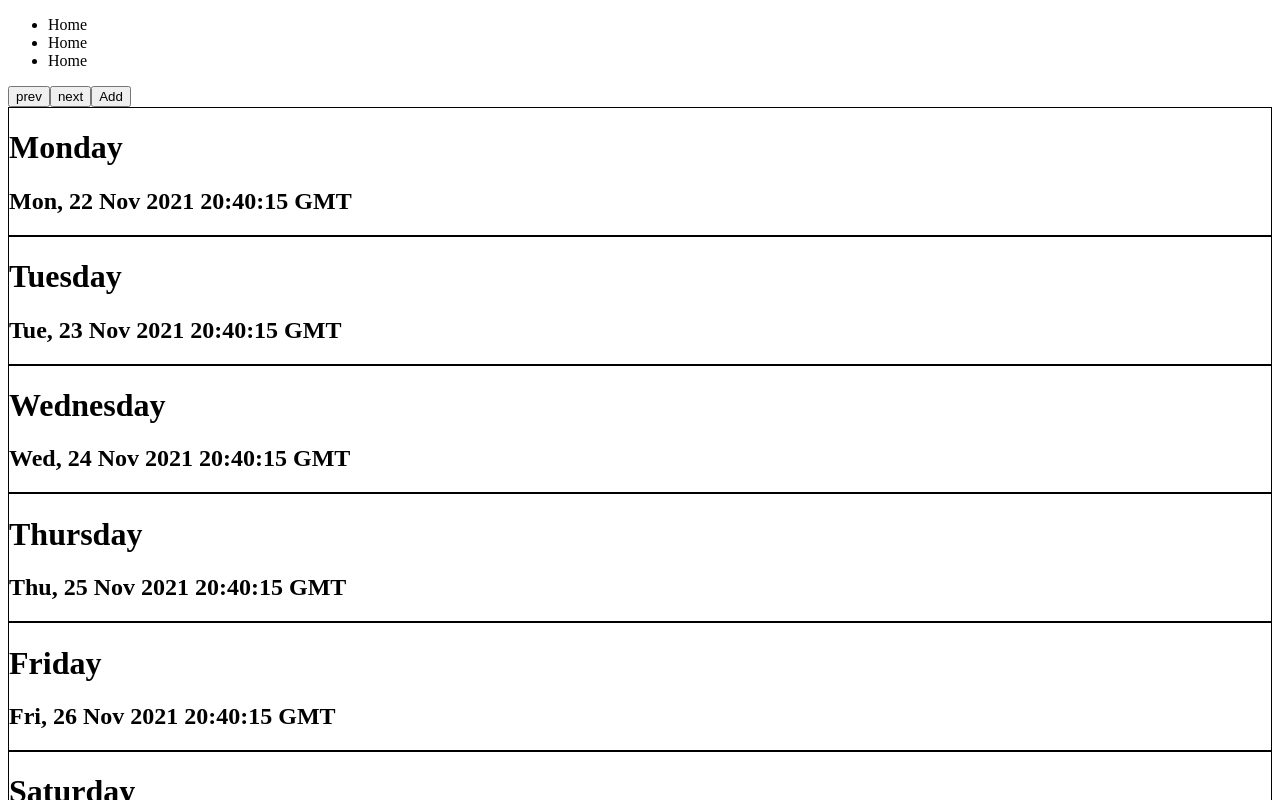
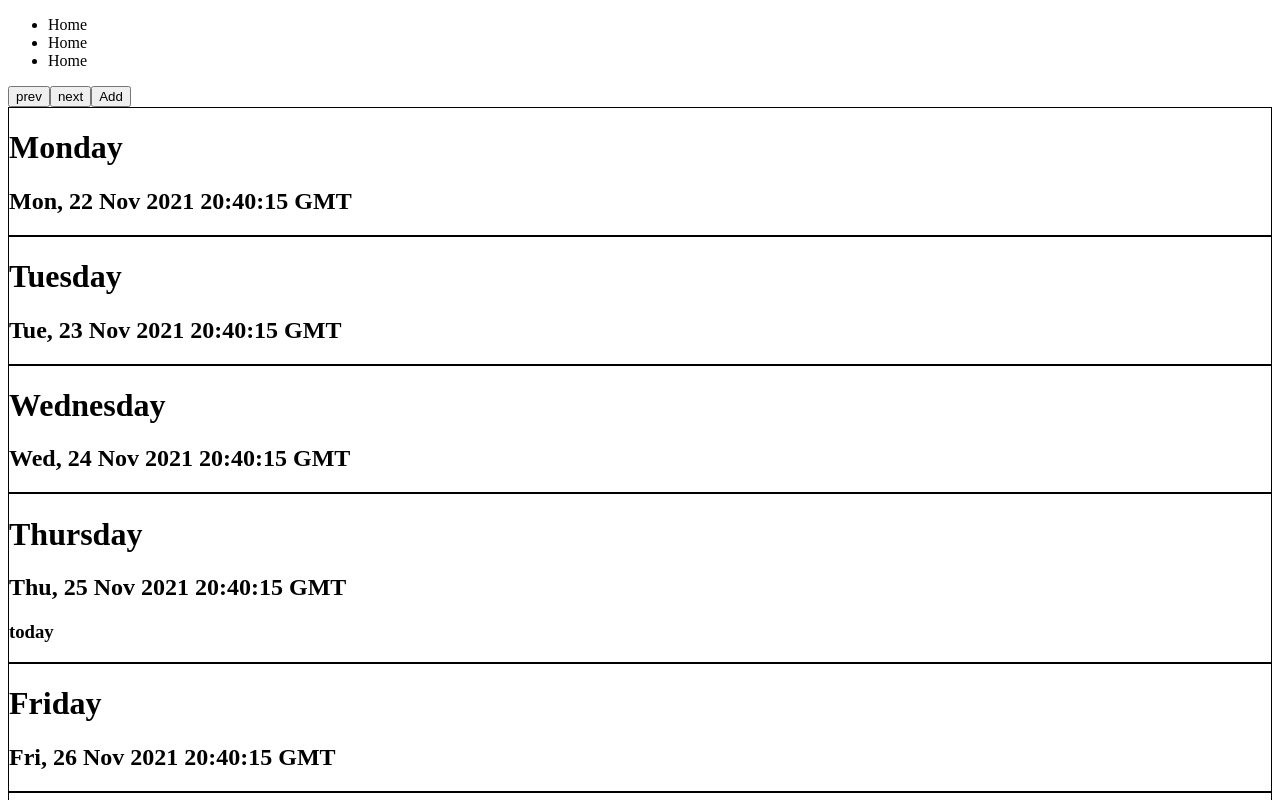
Before and after one commit to rturner1989/Planner-Application, a React (Create React App) app: page / in a window 1280 px wide. Shown: the top 800 px of the page. Built offline with nearby package versions, Linux system fonts and the light colour scheme.

Commit message:
Functionality Update
- changed date to string values
- cleaned up code functions

```diff
--- a/src/Components/TaskEditor/TaskEditor.tsx
+++ b/src/Components/TaskEditor/TaskEditor.tsx
@@ -16,7 +16,7 @@ const TaskEditor: React.FC<props> = ({ formData, handleSubmit }) => {
                       id: 0,
                       name: "",
                       description: "",
-                      endDate: new Date().getTime(),
+                      endDate: new Date().toUTCString(),
                       startTime: "12:00",
                       endTime: "12:00",
                   };
@@ -68,7 +68,7 @@ const TaskEditor: React.FC<props> = ({ formData, handleSubmit }) => {
                         onChange={(e) => {
                             setTaskInput({
                                 ...taskInput,
-                                endDate: new Date(e.target.value).getTime(),
+                                endDate: new Date(e.target.value).toUTCString(),
                             });
                         }}
                     />
@@ -153,7 +153,7 @@ const TaskEditor: React.FC<props> = ({ formData, handleSubmit }) => {
                             id: 0,
                             name: "",
                             description: "",
-                            endDate: new Date().getTime(),
+                            endDate: new Date().toUTCString(),
                             startTime: "",
                             endTime: "",
                         };
--- a/src/Components/WeeklyCalender/WeeklyOverview/DailyOverview/DailyOverview.tsx
+++ b/src/Components/WeeklyCalender/WeeklyOverview/DailyOverview/DailyOverview.tsx
@@ -1,17 +1,16 @@
 import React from "react";
 import { days } from "../../../../Library/Enums";
 import { task } from "../../../../Library/Interfaces";
-import { getDayFromUTC } from "../../../../Library/Helpers";
 import { isDateSame } from "../../../../Library/DateTime";
 
 interface props {
     handleClick: React.Dispatch<React.SetStateAction<days | undefined>>;
-    day?: days;
+    day: days;
     date: string;
     tasks: task[];
 }
 
-const todaysDate = new Date().getTime();
+const todaysDate = new Date().toUTCString();
 
 const DailyOverview: React.FC<props> = ({ handleClick, day, date, tasks }) => {
     return (
@@ -22,7 +21,7 @@ const DailyOverview: React.FC<props> = ({ handleClick, day, date, tasks }) => {
             <div className="daily-day-date-container">
                 <h1 className="daily-day">{day}</h1>
                 <h2 className="daily-date">{date}</h2>
-                {/* {isDateSame(date, todaysDate) && <h3>today</h3>} */}
+                {isDateSame(date, todaysDate) && <h3>today</h3>}
             </div>
             <div className="daily-task-container">
                 {tasks.map((task) => {
--- a/src/Components/WeeklyCalender/WeeklyOverview/WeeklyOverview.tsx
+++ b/src/Components/WeeklyCalender/WeeklyOverview/WeeklyOverview.tsx
@@ -1,7 +1,7 @@
 import React, { useState } from "react";
 import { data } from "../../../data";
 import { days } from "../../../Library/Enums";
-import { isDateSame, getDayOfCurrentWeek } from "../../../Library/DateTime";
+import { getDayOfCurrentWeek } from "../../../Library/DateTime";
 import { task } from "../../../Library/Interfaces";
 import DailyOverview from "./DailyOverview/DailyOverview";
 import ModalContainer from "../../ModalContainer/ModalContainer";
@@ -13,7 +13,7 @@ interface props {
     setSelectedDay: React.Dispatch<React.SetStateAction<days | undefined>>;
 }
 interface week {
-    day: string;
+    day: days;
     date: string;
     tasks: task[];
 }
@@ -23,10 +23,11 @@ const WeeklyOverview: React.FC<props> = ({
     taskFormData,
     setTaskFormData,
 }) => {
-    // States
+    // STATES
+
     const [isModalVisible, setIsModalVisible] = useState(false);
     const [count, setCount] = useState(1);
-    const [arrOfWeeks, setArrOfWeeks] = useState([
+    const [arrOfWeeks, setArrOfWeeks] = useState<week[][]>([
         // previous week
         [
             { day: days.MONDAY, date: getDayOfCurrentWeek(-6), tasks: [] },
@@ -66,15 +67,14 @@ const WeeklyOverview: React.FC<props> = ({
             setCount(count - 1);
         }
     };
-
     const nextWeek = () => {
         if (count < arrOfWeeks.length - 1) {
             setCount(count + 1);
         }
     };
-
     const addTask = (task: task) => {
         console.log(task);
+        setTaskFormData([task]);
     };
 
     return (
--- a/src/Library/DateTime.ts
+++ b/src/Library/DateTime.ts
@@ -1,7 +1,7 @@
 // all functions to support time and dates
 export const isDateSame = (
-    firstNumber: number,
-    secondNumber: number
+    firstNumber: string,
+    secondNumber: string
 ): boolean => {
     const dateOne = new Date(firstNumber);
     const dateTwo = new Date(secondNumber);
@@ -10,7 +10,6 @@ export const isDateSame = (
     if (dateOne.getDate() !== dateTwo.getDate()) return false;
     return true;
 };
-
 export const getStartWeekDateString = (): string => {
     // get current date
     const currentDate = new Date();
@@ -20,7 +19,6 @@ export const getStartWeekDateString = (): string => {
     ).toUTCString();
     return firstday;
 };
-
 export const getDayOfCurrentWeek = (numberOfDays: number) => {
     const currentDate = new Date();
     const dayOfWeek = new Date(
--- a/src/Library/Interfaces.ts
+++ b/src/Library/Interfaces.ts
@@ -13,7 +13,7 @@ export interface task {
     id: number;
     name: string;
     description: string;
-    endDate: number;
+    endDate: string;
     startTime?: string;
     endTime?: string;
     // repeat?: repeat;
```
Also changed, not shown: src/data.ts (+6 -6 lines).
